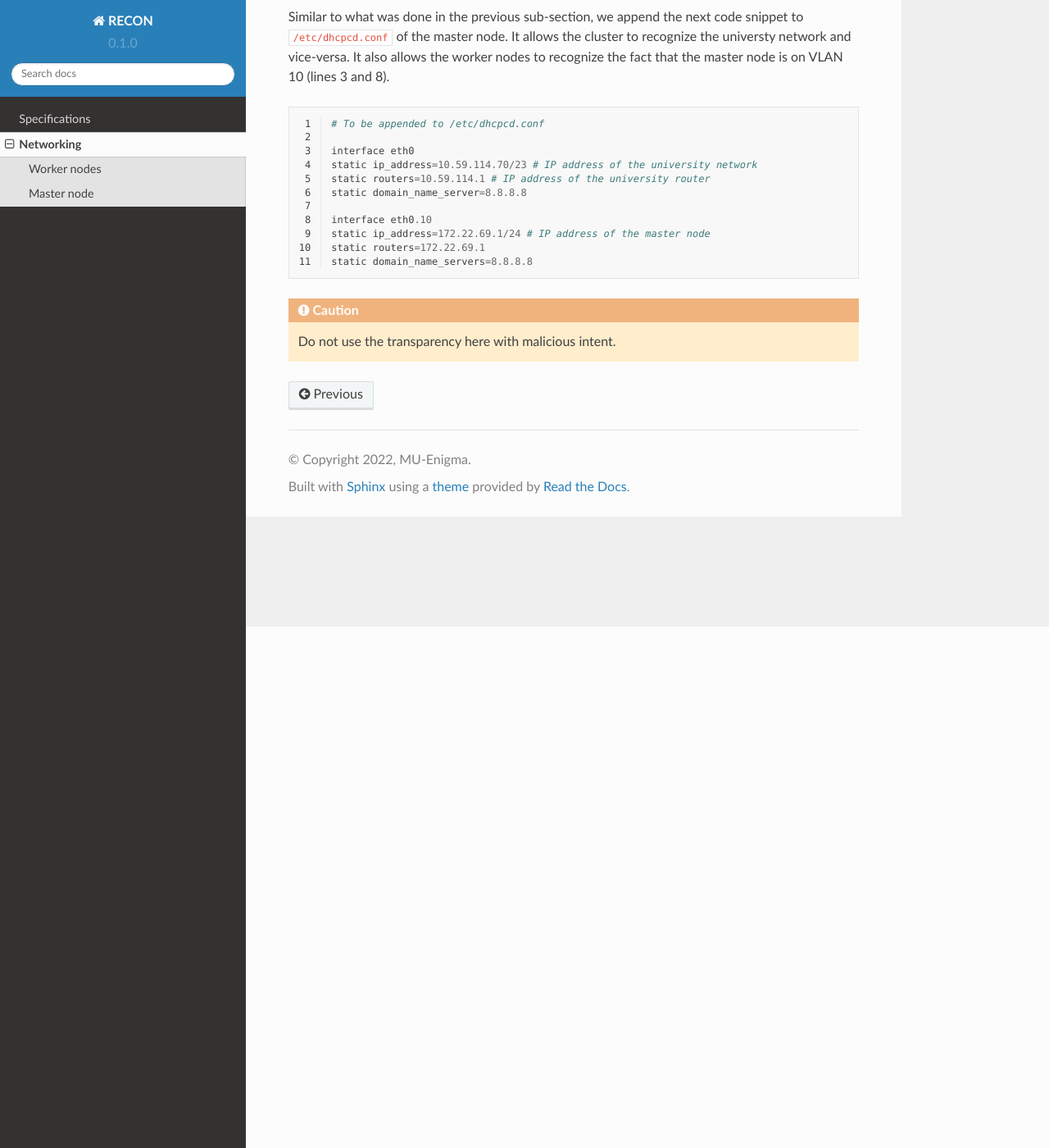
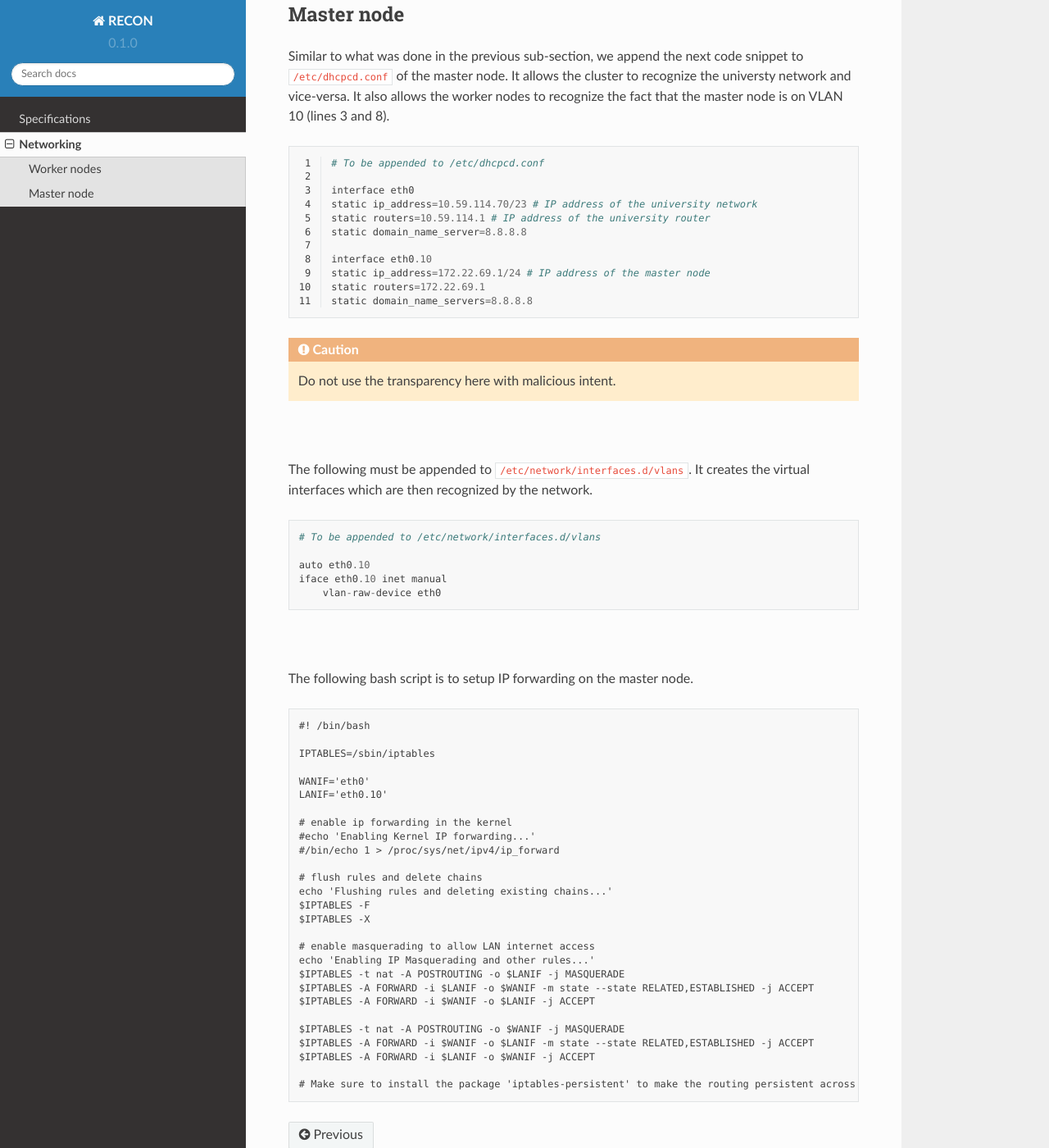
Before and after one commit to MU-Enigma/RECON-docs, a Sphinx documentation site: the page built from docs/source/setup.rst, in a window 1280 px wide and 1400 px high, scrolled down 636 px. Shown: the whole window at 82% size. Built offline with Sphinx 7.4.7 and the Read the Docs theme 2.0.0, drawn with Linux system fonts in a browser that asks for light colours.

Commit message:
Finishing setup.rst

```diff
--- a/docs/source/setup.rst
+++ b/docs/source/setup.rst
@@ -26,6 +26,7 @@ In order to statically define the IP addresses in the network, the following sni
 .. attention::
     Replace the asterisk in the previous code block with the node number.
 
+|
 
 Master node
 -----------
@@ -50,3 +51,49 @@ and vice-versa. It also allows the worker nodes to recognize the fact that the m
 
 .. caution::
     Do not use the transparency here with malicious intent.
+
+|
+
+The following must be appended to ``/etc/network/interfaces.d/vlans``. It creates the virtual interfaces which are then recognized by the network.
+
+.. code-block::
+
+    # To be appended to /etc/network/interfaces.d/vlans
+
+    auto eth0.10
+    iface eth0.10 inet manual
+        vlan-raw-device eth0
+
+|
+
+The following bash script is to setup IP forwarding on the master node.
+
+.. code-block::
+
+    #! /bin/bash
+
+    IPTABLES=/sbin/iptables
+
+    WANIF='eth0'
+    LANIF='eth0.10'
+
+    # enable ip forwarding in the kernel
+    #echo 'Enabling Kernel IP forwarding...'
+    #/bin/echo 1 > /proc/sys/net/ipv4/ip_forward
+
+    # flush rules and delete chains
+    echo 'Flushing rules and deleting existing chains...'
+    $IPTABLES -F
+    $IPTABLES -X
+
+    # enable masquerading to allow LAN internet access
+    echo 'Enabling IP Masquerading and other rules...'
+    $IPTABLES -t nat -A POSTROUTING -o $LANIF -j MASQUERADE
+    $IPTABLES -A FORWARD -i $LANIF -o $WANIF -m state --state RELATED,ESTABLISHED -j ACCEPT
+    $IPTABLES -A FORWARD -i $WANIF -o $LANIF -j ACCEPT
+
+    $IPTABLES -t nat -A POSTROUTING -o $WANIF -j MASQUERADE
+    $IPTABLES -A FORWARD -i $WANIF -o $LANIF -m state --state RELATED,ESTABLISHED -j ACCEPT
+    $IPTABLES -A FORWARD -i $LANIF -o $WANIF -j ACCEPT
+
+    # Make sure to install the package 'iptables-persistent' to make the routing persistent across reboots
```
